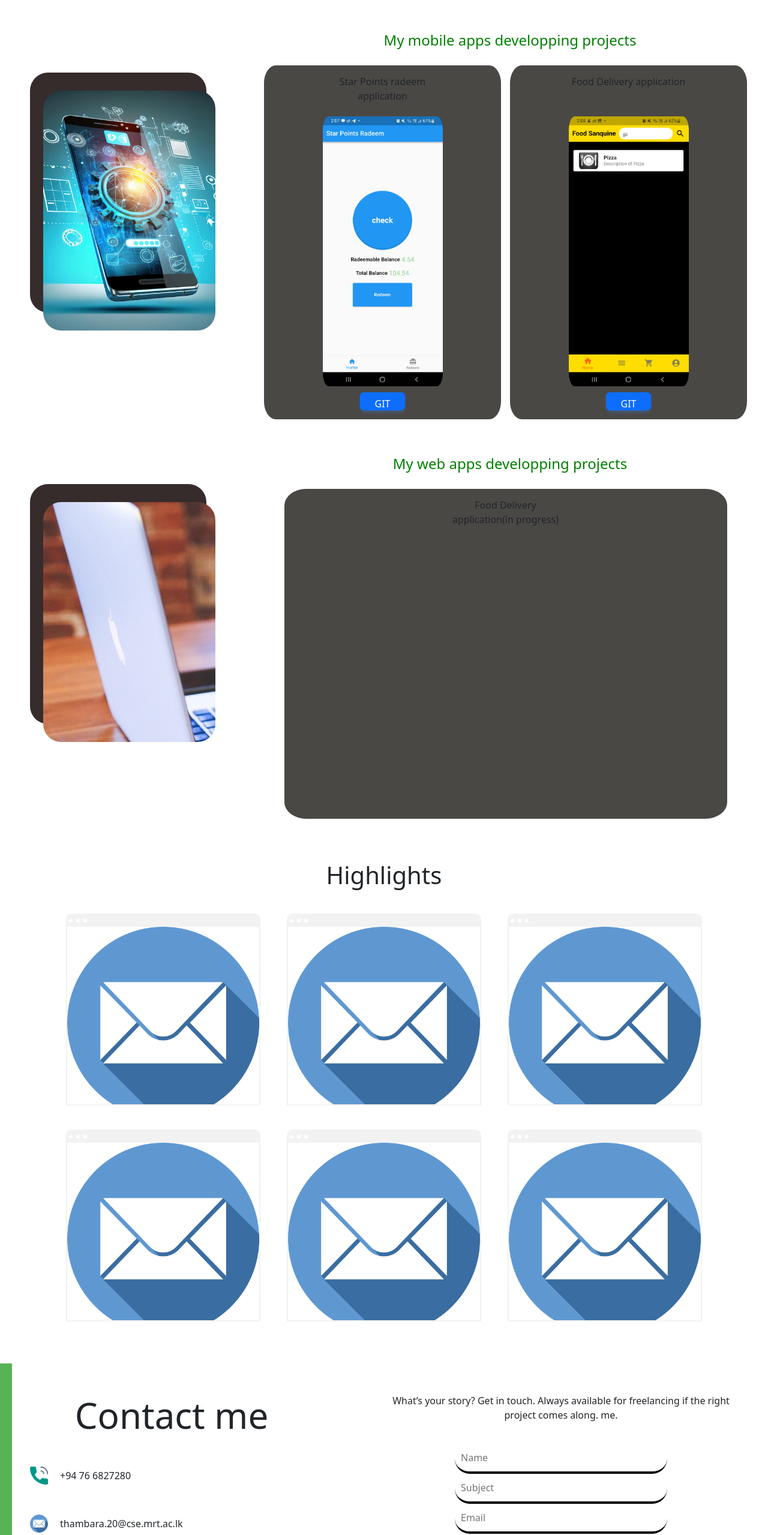
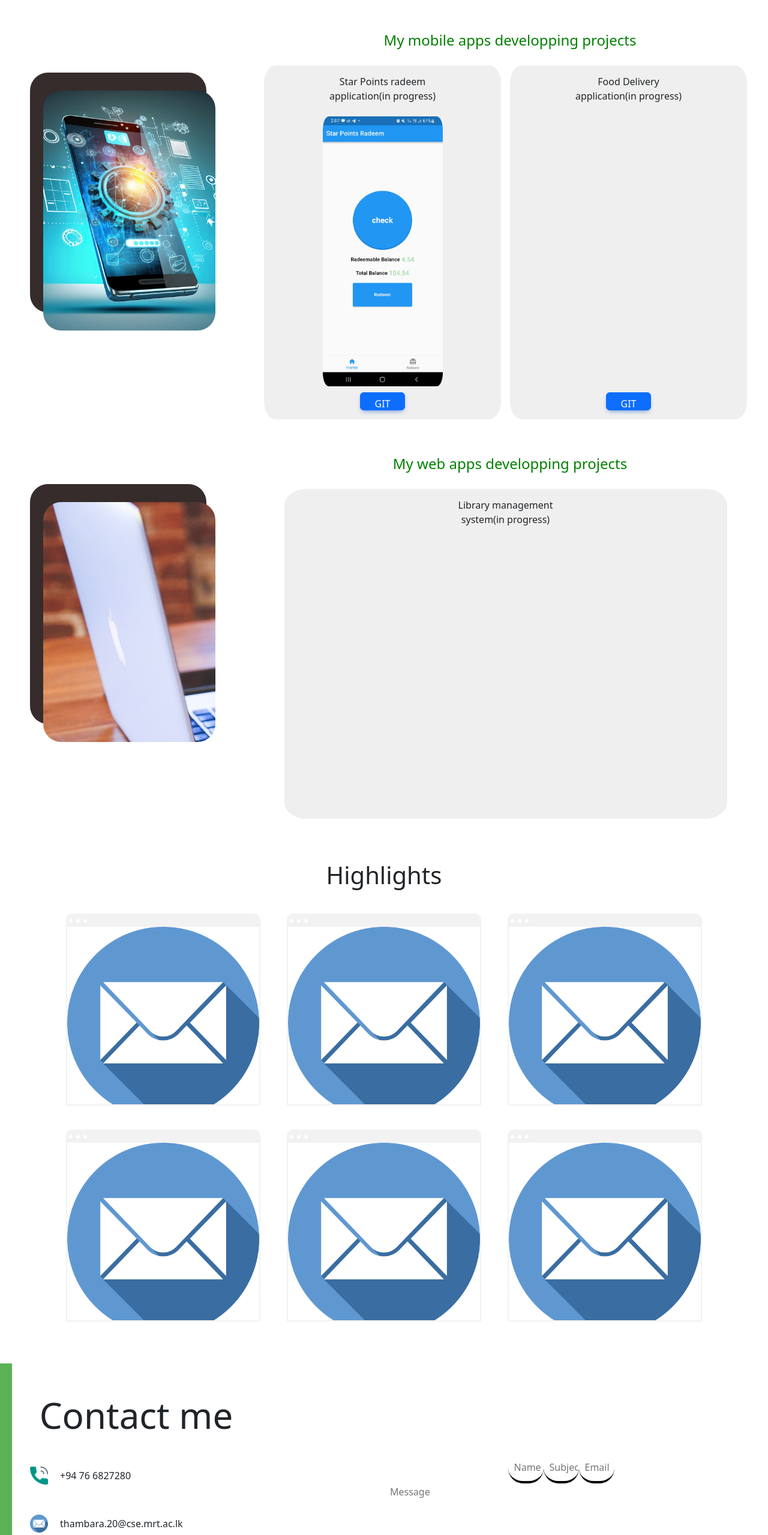
Before and after one commit to Thambara-20/myportfolio, a React (Create React App) app: page / in a window 1280 px wide. Shown: the part 833-3392 px from the top of the page at 60% size. Built offline with nearby package versions, Linux system fonts and the light colour scheme.

Commit message:
updated new

```diff
--- a/package.json
+++ b/package.json
@@ -45,6 +45,7 @@
     ]
   },
   "devDependencies": {
+    "@babel/plugin-proposal-private-property-in-object": "^7.21.11",
     "gh-pages": "^6.0.0"
   }
 }
--- a/src/PortfolioContainer/AboutMe/Mobile.js
+++ b/src/PortfolioContainer/AboutMe/Mobile.js
@@ -1,16 +1,18 @@
 import "./About.css"
 import mobile from "../../assets/home/mobile-application.avif"
 import Button from 'react-bootstrap/Button';
-import React from "react";
+import React, { useContext } from 'react'
 import strpoints_p1 from "../../assets/home/projects/Star-points.jpg"
 import strpoints_p2 from "../../assets/home/projects/Star-Points-2.jpg"
 import strpoints_p3 from "../../assets/home/projects/Star-Points-3.jpg"
-import delivery_p1 from "../../assets/home/projects/food-delivery.jpg"
-import delivery_p2 from "../../assets/home/projects/food-delivery2.jpg"
-import delivery_p3 from "../../assets/home/projects/food-delivery3.jpg"
+// import delivery_p1 from "../../assets/home/projects/food-delivery.jpg"
+// import delivery_p2 from "../../assets/home/projects/food-delivery2.jpg"
+// import delivery_p3 from "../../assets/home/projects/food-delivery3.jpg"
+import { ThemeContext } from "../Context";
 
 const About = () => {
-
+    const theme = useContext(ThemeContext);
+    const darkMode = theme.state.darkMode;
 
     return (
         <div>
@@ -23,8 +25,8 @@ const About = () => {
                     <p className="a-sub">    <h4 style={{ color: 'green' }}>My mobile apps developping projects</h4></p>
 
                     <div className="main-img-wrapper">
-                        <div className="img-wrapper"  style={{ backgroundColor: 'rgb(74, 72, 69)' }}>
-                            <div className="project-text"> Star Points radeem application</div>
+                        <div className="img-wrapper"  style={{ backgroundColor:  darkMode ? 'rgb(74, 72, 69)':'rgb(239, 239, 239)' }}>
+                            <div className="project-text"> Star Points radeem application(in progress)</div>
                             <div className="a-img-main">
                                 <div className="a-img-wrapper">
                                     <img src={strpoints_p1} alt="" className="a-img" />
@@ -34,13 +36,13 @@ const About = () => {
                             </div>
                             <div style={{ marginTop: '10px' }}> <Button style={{ width: '75px', height: '30px' }} href='https://github.com/Thambara-20/star_points_radeem'>Git</Button> </div>
                         </div>
-                        <div className="img-wrapper" style={{ backgroundColor:  'rgb(74, 72, 69)' }}>
-                            <div className="project-text"  >Food Delivery application</div>
+                        <div className="img-wrapper" style={{ backgroundColor:  darkMode ? 'rgb(74, 72, 69)':'rgb(239, 239, 239)' }}>
+                            <div className="project-text"  >Food Delivery application(in progress)</div>
                             <div className="a-img-main">
                                 <div className="a-img-wrapper">
-                                    <img src={delivery_p1} alt="" className="a-img" />
+                                    {/* <img src={delivery_p1} alt="" className="a-img" />
                                     <img src={delivery_p2} alt="" className="a-img" />
-                                    <img src={delivery_p3} alt="" className="a-img" />
+                                    <img src={delivery_p3} alt="" className="a-img" /> */}
                                 </div>
                             </div>
                             <div style={{ marginTop: '10px' }}>     <Button style={{ width: '75px', height: '30px' }} href='https://github.com/Thambara-20/star_points_radeem'>Git</Button></div>
--- a/src/PortfolioContainer/AboutMe/Web.js
+++ b/src/PortfolioContainer/AboutMe/Web.js
@@ -1,5 +1,5 @@
-import React from 'react'
-import computer from  "../../assets/home/student-849825_1280.jpg"
+import React, { useContext } from 'react'
+import computer from "../../assets/home/student-849825_1280.jpg"
 import "./Aboutweb.css"
 
 // import Button from 'react-bootstrap/Button';
@@ -8,12 +8,13 @@ import "./Aboutweb.css"
 // import delivery_p1 from "../../assets/home/projects/food-delivery.jpg"
 // import delivery_p2 from "../../assets/home/projects/food-delivery2.jpg"
 // import delivery_p3 from "../../assets/home/projects/food-delivery3.jpg"
-
+import { ThemeContext } from '../Context';
 
 
 
 const Web = () => {
-
+    const theme = useContext(ThemeContext);
+    const darkMode = theme.state.darkMode;
 
     return (
         <div className="a">
@@ -26,8 +27,8 @@ const Web = () => {
 
                 <div className="main-img-wrapper">
 
-                    <div className="img-wrapper"  style={{ backgroundColor:  'rgb(74, 72, 69)' }}>
-                        <div className="project-text"  >Food Delivery application(in progress)</div>
+                    <div className="img-wrapper"  style={{ backgroundColor:  darkMode ? 'rgb(74, 72, 69)':'rgb(239, 239, 239)' }}>
+                        <div className="project-text"  >Library management system(in progress)</div>
                         <div className="a-img-main">
                             <div className="a-img-wrapper">
                                 {/* <img src={delivery_p1} alt="" className="a-img" />
--- a/src/PortfolioContainer/ContactMe/Contact.css
+++ b/src/PortfolioContainer/ContactMe/Contact.css
@@ -30,7 +30,7 @@
 
 .c-title {
   font-size: 60px;
-  width: 80%;
+  width: 60%;
 }
 
 .c-info-item {
@@ -38,7 +38,7 @@
   align-items: center;
   margin: 50px 0px;
   font-weight: 300;
-  width: 70%;
+  width: 100%;
 }
 
 .c-icon {
@@ -57,7 +57,7 @@ form {
 }
 
 input {
-  width: 60%;
+  width: 10%;
   height: 50px;
   border: none;
   border-bottom: 1px solid black;
--- a/src/PortfolioContainer/ContactMe/Contact.js
+++ b/src/PortfolioContainer/ContactMe/Contact.js
@@ -53,14 +53,13 @@ const Contact = () => {
             </div>
             <div className="c-info-item">
               <img className="c-icon" src={Address} alt="" />
-              -----------------------------------------
+              -----------------------------
             </div>
           </div>
         </div>
         <div className="c-right">
           <p className="c-desc">
-            <b>What’s your story?</b> Get in touch. Always available for
-            freelancing if the right project comes along. me.
+
           </p>
           <form ref={formRef} onSubmit={handleSubmit}>
             <input style={{ backgroundColor: darkMode && "#333" }} type="text" placeholder="Name" name="user_name" />
@@ -75,8 +74,6 @@ const Contact = () => {
           </form>
         </div>
       </div>
-      {/* <script src="https://cdn.botpress.cloud/webchat/v0/inject.js"></script>
-<script src="https://mediafiles.botpress.cloud/0456e3c0-aeaa-45e1-8379-24e53eba66c1/webchat/config.js" defer></script> */}
     </div>
   );
 };
```
Also changed, not shown: 1 other file (tests, documents, lock files or other folders).
